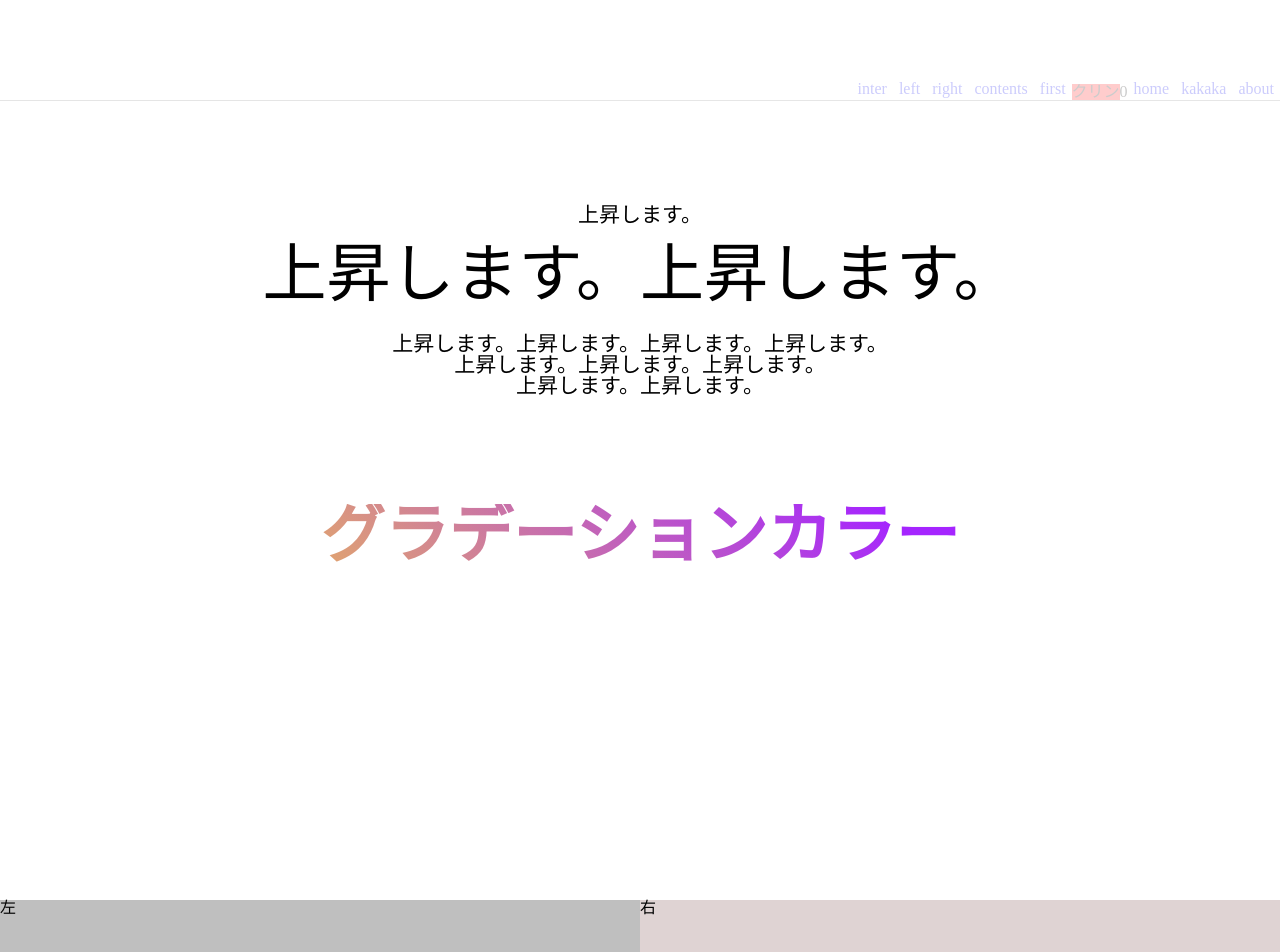
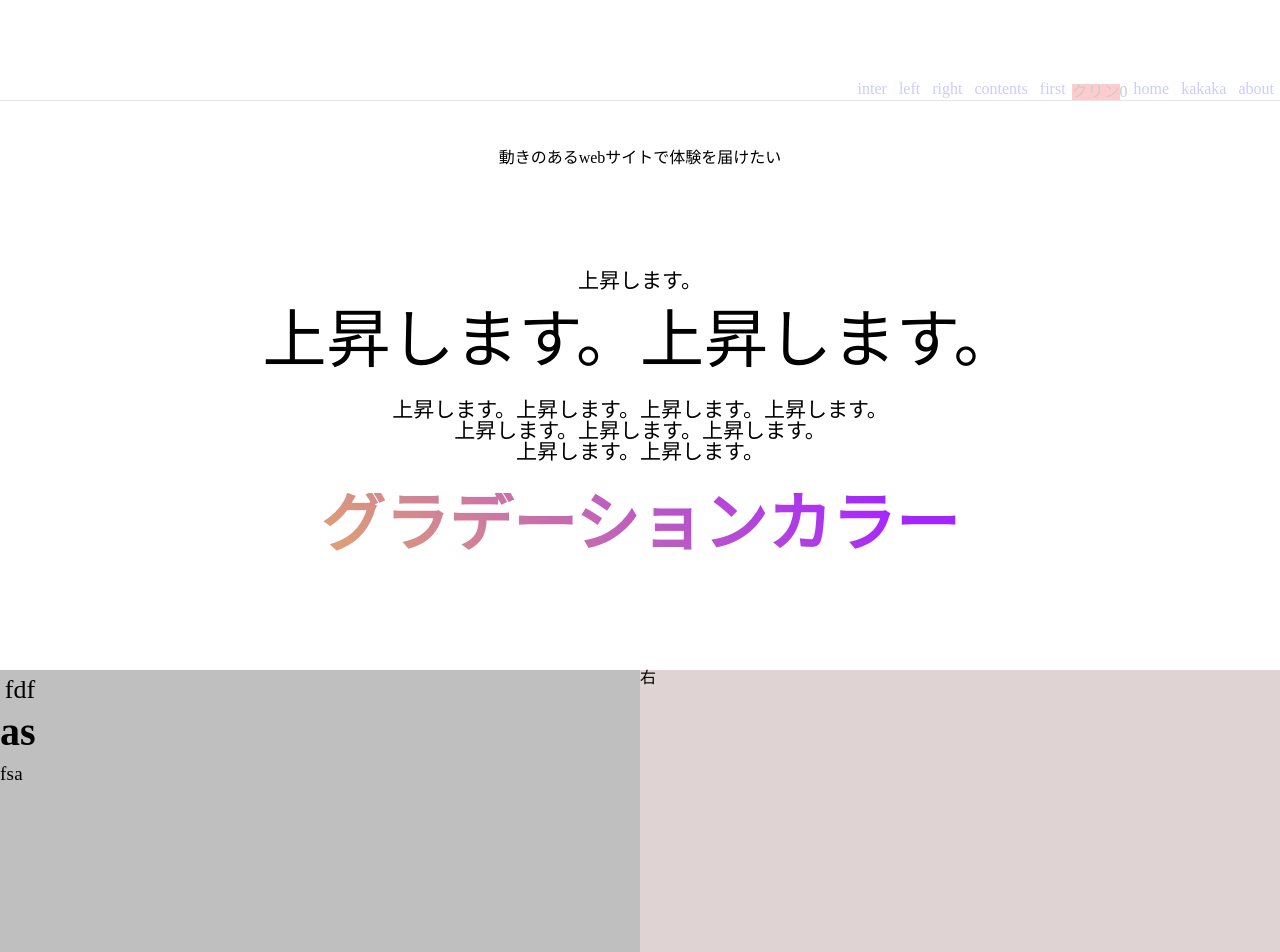
Before and after one commit to yasu828/ap_stage, a Vue app: page /inter in a window 1280 px wide. Shown: the top 952 px of the page. Built offline with nearby package versions, Linux system fonts and the light colour scheme.

Commit message:
連続アニメーション

```diff
--- a/package.json
+++ b/package.json
@@ -8,6 +8,8 @@
     "lint": "vue-cli-service lint"
   },
   "dependencies": {
+    "@heroicons/vue": "^1.0.6",
+    "@vue-hero-icons/outline": "^1.7.2",
     "core-js": "^3.6.5",
     "vue": "^3.0.0",
     "vue-class-component": "^8.0.0-0",
--- a/src/components/intersection/intersectionLeft.vue
+++ b/src/components/intersection/intersectionLeft.vue
@@ -1,13 +1,144 @@
 <template>
-  <div id="inter-left">左</div>
+  <div id="inter-left">
+    <!-- アイコン -->
+    <div class="left-reficon">
+      <div ref="leftReficon">
+        <transition name="list">
+          <div v-show="state.listicon">
+            <slot name="listicon">fdf</slot>
+          </div>
+        </transition>
+      </div>
+    </div>
+    <!-- タイトル -->
+    <div class="left-refh1">
+      <div ref="leftRefh1">
+        <transition name="list">
+          <div v-show="state.listh1">
+            <h1 class="inter-h1">
+              <slot name="listh1">as</slot>
+            </h1>
+          </div>
+        </transition>
+      </div>
+    </div>
+    <!-- コンテンツ -->
+    <div class="left-refspan">
+      <div ref="leftRefspan">
+        <transition name="list">
+          <div v-show="state.listspan">
+            <span class="inter-span">
+              <slot name="listspan">fsa</slot>
+            </span>
+          </div>
+        </transition>
+      </div>
+    </div>
+  </div>
 </template>
 
 <script lang="ts">
-import { defineComponent } from 'vue'
+import { defineComponent, reactive, onMounted, ref } from 'vue';
 
 export default defineComponent({
   setup() {
+    const state = reactive({
+      listspan: false,
+      listh1: false,
+      listicon: false,
+    })
 
+    onMounted(async () => {
+      leftObserveicon()
+      leftObserveh1()
+      leftObservespan()
+    })
+
+    const leftRefspan = ref()
+    const leftRefh1 = ref()
+    const leftReficon = ref()
+
+    const ThresholdList = () => {
+      let thresholds = [];
+      let numSteps = 0;
+      for (let i = 1.0; i <= numSteps; i++) {
+        let ratio = i / numSteps;
+        thresholds.push(ratio);
+      }
+      thresholds.push(0);
+      thresholds.push(1);
+      return thresholds;
+    }
+
+    const leftObserveicon = (async() => {
+      let options = {
+        root: null,
+        rootMargin: "1000px 0px -100px 0px",
+        threshold: ThresholdList()
+      }
+      let observer;
+      observer = new IntersectionObserver(lefticonintersect, options);
+      observer.observe(leftReficon.value)
+    })
+    const lefticonintersect = (entries:any) => {
+      entries.forEach((entry:any) => {
+        if (entry.intersectionRatio == 0) {
+          state.listicon = false
+        }
+        if (entry.intersectionRatio == 1) {
+          state.listicon = true
+        }
+      });
+    }
+
+    const leftObservespan = (async() => {
+      let options = {
+        root: null,
+        rootMargin: "1000px 0px -220px 0px",
+        threshold: ThresholdList()
+      }
+      let observer;
+      observer = new IntersectionObserver(leftspanintersect, options);
+      observer.observe(leftRefspan.value)
+    })
+    const leftspanintersect = (entries:any) => {
+      entries.forEach((entry:any) => {
+        if (entry.intersectionRatio == 0) {
+          state.listspan = false
+        }
+        if (entry.intersectionRatio == 1) {
+          state.listspan = true
+        }
+      });
+    }
+
+    const leftObserveh1 = (async() => {
+      let options = {
+        root: null,
+        rootMargin: "1000px 0px -150px 0px",
+        threshold: ThresholdList()
+      }
+      let observerh1;
+      observerh1 = new IntersectionObserver(leftH1Intersect, options);
+      observerh1.observe(leftRefh1.value)
+    })
+    const leftH1Intersect = (entries:any) => {
+      entries.forEach((entry:any) => {
+        if (entry.intersectionRatio == 0) {
+          state.listh1 = false
+        }
+        if (entry.intersectionRatio == 1) {
+          state.listh1 = true
+        }
+      });
+    }
+
+    return {
+      state,
+      leftRefspan,
+      leftRefh1,
+      leftReficon,
+    }
   },
 })
 </script>
@@ -15,7 +146,47 @@ export default defineComponent({
 <style lang="scss">
 #inter-left {
   width: 50%;
-  height: 100vh;
+  max-width: 50%;
+  height: calc(100vh - 106px);
   background-color: rgba(128, 128, 128, 0.502);
+
+  .list-enter-active,
+  .list-leave-active {
+    transition: 0.7s ease;
+  }
+  .list-enter-from,
+  .list-leave-to {
+    opacity: 0;
+    transform: translateY(40px);
+  }
+
+  .left-reficon {
+    height: 40px;
+    width: 40px;
+    font-size: 26px;
+    display: flex;
+    flex-direction: column;
+    justify-content: center;
+    align-items: center;
+  }
+  .left-refh1 {
+    height: 50px;
+
+    .inter-h1 {
+      font-size: 40px;
+      line-height: 1.1;
+      font-weight: 600;
+    }
+  }
+  .left-refspan {
+    height: 80px;
+
+    .inter-span {
+      font-size: 19px;
+      line-height: 1.4211026316;
+      font-weight: 400;
+      letter-spacing: .012em;
+    }
+  }
 }
 </style>
--- a/src/components/intersection/intersectionRight.vue
+++ b/src/components/intersection/intersectionRight.vue
@@ -3,11 +3,17 @@
 </template>
 
 <script lang="ts">
-import { defineComponent } from 'vue'
+import { defineComponent, reactive } from 'vue'
 
 export default defineComponent({
   setup() {
+    const state = reactive({
 
+    })
+
+    return {
+      state,
+    }
   },
 })
 </script>
@@ -15,6 +21,7 @@ export default defineComponent({
 <style lang="scss">
 #inter-right {
   width: 50%;
+  max-width: 50%;
   height: 100vh;
   background-color: rgba(192, 168, 168, 0.502);
 }
--- a/src/sass/default.scss
+++ b/src/sass/default.scss
@@ -4,7 +4,9 @@
   color: rgb(252, 241, 196);
   display: block;
 }
-
+.hei {
+  height: 50px;
+}
 .t-center{
   text-align: center;
 }
--- a/src/views/TargetContents.vue
+++ b/src/views/TargetContents.vue
@@ -7,6 +7,7 @@
     ref="targetBox"
     class="up15vh"
     >
+  <span class="pd20">動きのあるwebサイトで体験を届けたい</span>
       <div :style="`opacity:${state.overlap}; transform: matrix(1, 0, 0, 1, 0, ${state.trans});`">
         <h1 style="font-size: 21px;">
           上昇します。
@@ -20,7 +21,7 @@
           上昇します。上昇します。<br>
         </p>
       </div>
-      <div class="t-center" style="transform: matrix(1, 0, 0, 1, 0, 185);">
+      <div class="t-center" style="margin: 185px 0;">
         <div :style="`
         background: ${state.linear}(45deg,rgb(255, 37, 37)${0 - state.num}%,rgb(255, 230, 37)${100 - state.num}%,rgb(165, 37, 255)${170 - state.num}%);
         font-size: 4rem;
@@ -47,7 +48,7 @@ export default defineComponent({
       isActive: false,
       fixed: "nat",
       overlap: 0.0,
-      trans: 105.0,
+      trans: 155.0,
       linear: 'linear-gradient',
       num:10.0,
       showte: false,
@@ -55,7 +56,7 @@ export default defineComponent({
 
     function buildThresholdList() {
       let thresholds = [];
-      let numSteps = 20;
+      let numSteps = 50;
       for (let i = 1.0; i <= numSteps; i++) {
         let ratio = i / numSteps;
         thresholds.push(ratio);
@@ -85,8 +86,8 @@ export default defineComponent({
     let guRatio = 0.0;
     const bhandleIntersect = (entries:any) => {
       entries.forEach((entry:any) => {
-        if(state.overlap <= 0.7 && state.overlap > 0){
-          state.trans = entry.intersectionRatio * 150
+        if(state.overlap <= 0.8 && state.overlap > 0){
+          state.trans = entry.intersectionRatio * 200
         }
         if (entry.intersectionRatio > guRatio) {
           state.overlap = entry.intersectionRatio;
@@ -111,10 +112,22 @@ export default defineComponent({
 <style lang="scss" scoped>
 #section1 {
   width: 100%;
-  height: 100vh;
+  height: 100%;
+  min-height: 570px;
 
+  .pd20 {
+    display: inline-block;
+    transform: matrix(1, 0, 0, 1, 0, 50);
+  }
+
+  // .a15vh {
+  //   display: inline-block;
+  //   height: 100px;
+  //   width: 100%;
+  // }
   .up15vh {
     animation: imagesTextLeft 1s;
+    height: 300px;
   }
   @keyframes imagesTextLeft {
     from{
```
Also changed, not shown: src/components/intersection/left.vue (added), src/views/intersectionHome.vue (line endings or trailing spaces), 1 other file (tests, documents, lock files or other folders).
